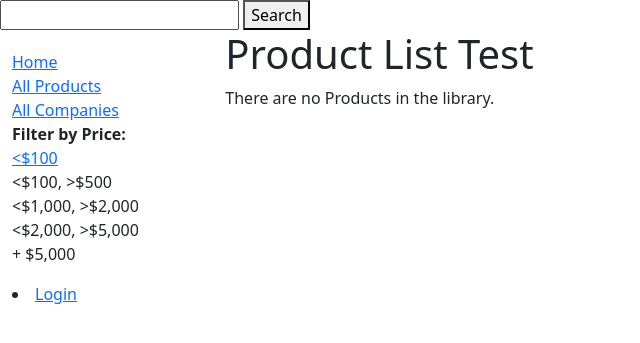
After one commit to Brow8820/Databases-Website-Project, a Django app: template CS360Website/cshop/products/templates/products/product_100.html in a window 1280 px wide. The commit adds this page. Shown: the top 343 px of the page, without its empty margins (0-640 px from the left). Run offline with Django 3.2, Linux system fonts and the light colour scheme; the template is opened without the code that fills it, so the values that code supplies are empty.

Commit message:
hyperlink progress

```diff
--- a/CS360Website/cshop/products/templates/base_generic.html
+++ b/CS360Website/cshop/products/templates/base_generic.html
@@ -23,7 +23,7 @@
           <li><a href="{% url 'stock' %}">All Products</a></li>
           <li><a href="{% url 'companies' %}">All Companies</a></li>
           <li> <strong>Filter by Price:</strong> </li>
-          <li> >$100 </li>
+          <li><a href="{% url 'stock100' %}" ><$100 </a></li>
           <li> <$100, >$500  </li>
           <li> <$1,000, >$2,000  </li>
           <li> <$2,000, >$5,000  </li>
--- /dev/null
+++ b/CS360Website/cshop/products/templates/products/product_100.html
@@ -0,0 +1,16 @@
+{% extends "base_generic.html" %}
+
+{% block content %}
+  <h1>Product List Test</h1>
+  {% if product_100 %}
+  <ul>
+    {% for Product in filtered %}
+      <li>
+        <a href="{{ Product.get_absolute_url }}">{{ Product.ProductName}}</a> (${{Product.Price}})
+      </li>
+    {% endfor %}
+  </ul>
+  {% else %}
+    <p>There are no Products in the library.</p>
+  {% endif %}
+{% endblock %}
--- a/CS360Website/cshop/products/urls.py
+++ b/CS360Website/cshop/products/urls.py
@@ -6,6 +6,8 @@ urlpatterns +=[
     path('', views.index, name='index'),
     path('searchbar/', views.searchbar, name='searchbar'),
     path('stock/', views.ProductListView.as_view(), name='stock'),
+    path('stock100/', views.Product100.as_view(), name='stock100'),
+
     path('companies/', views.CompanyListView.as_view(), name='companies'),
     path('product/<int:pk>', views.ProductDetailView.as_view(), name = 'item-detail'),
     path('company/<int:pk>', views.CompanyDetailView.as_view(), name = 'company-detail'),
```
Also changed, not shown: CS360Website/cshop/products/views.py (+9 -0 lines), CS360Website/cshop/db.sqlite3.
